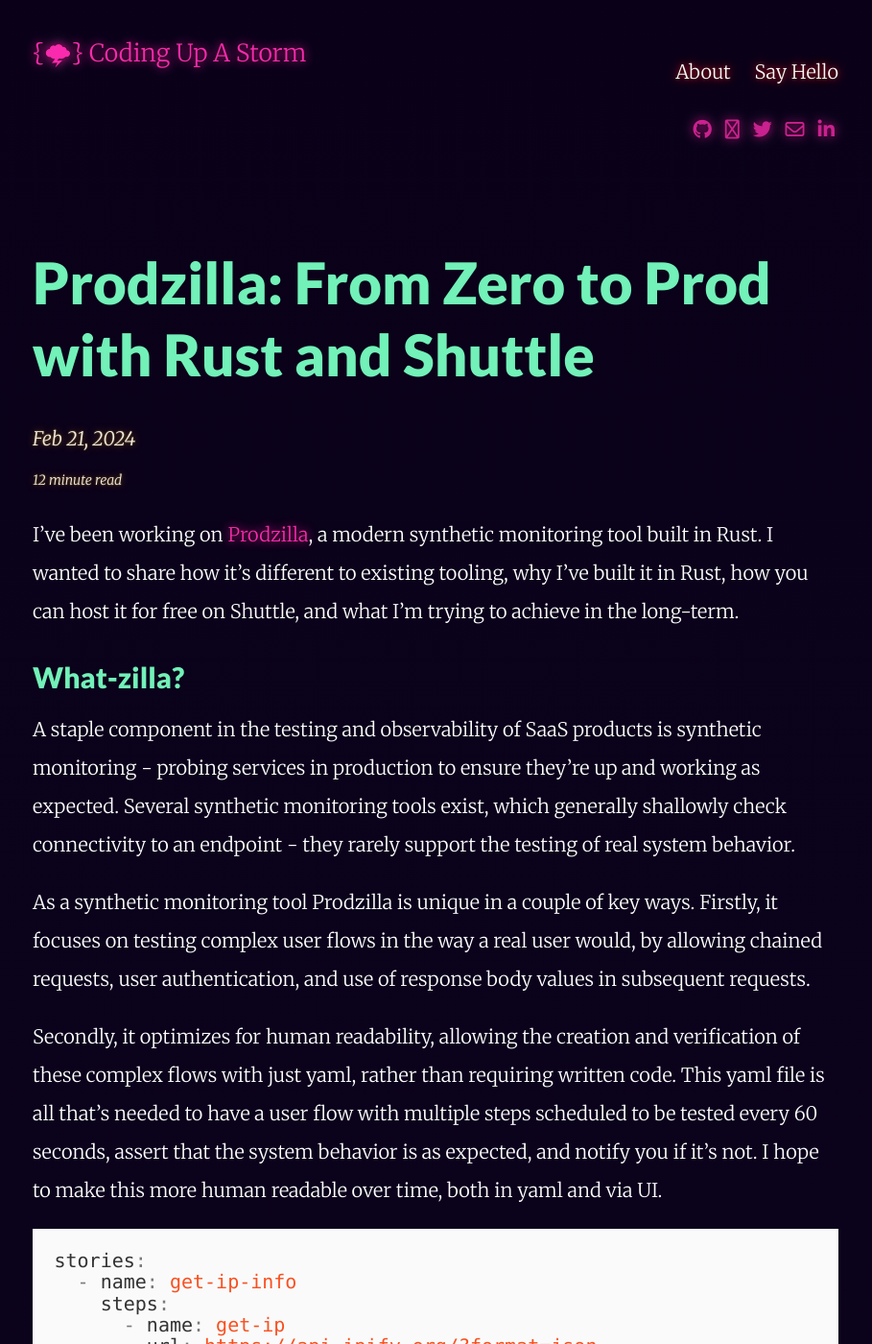
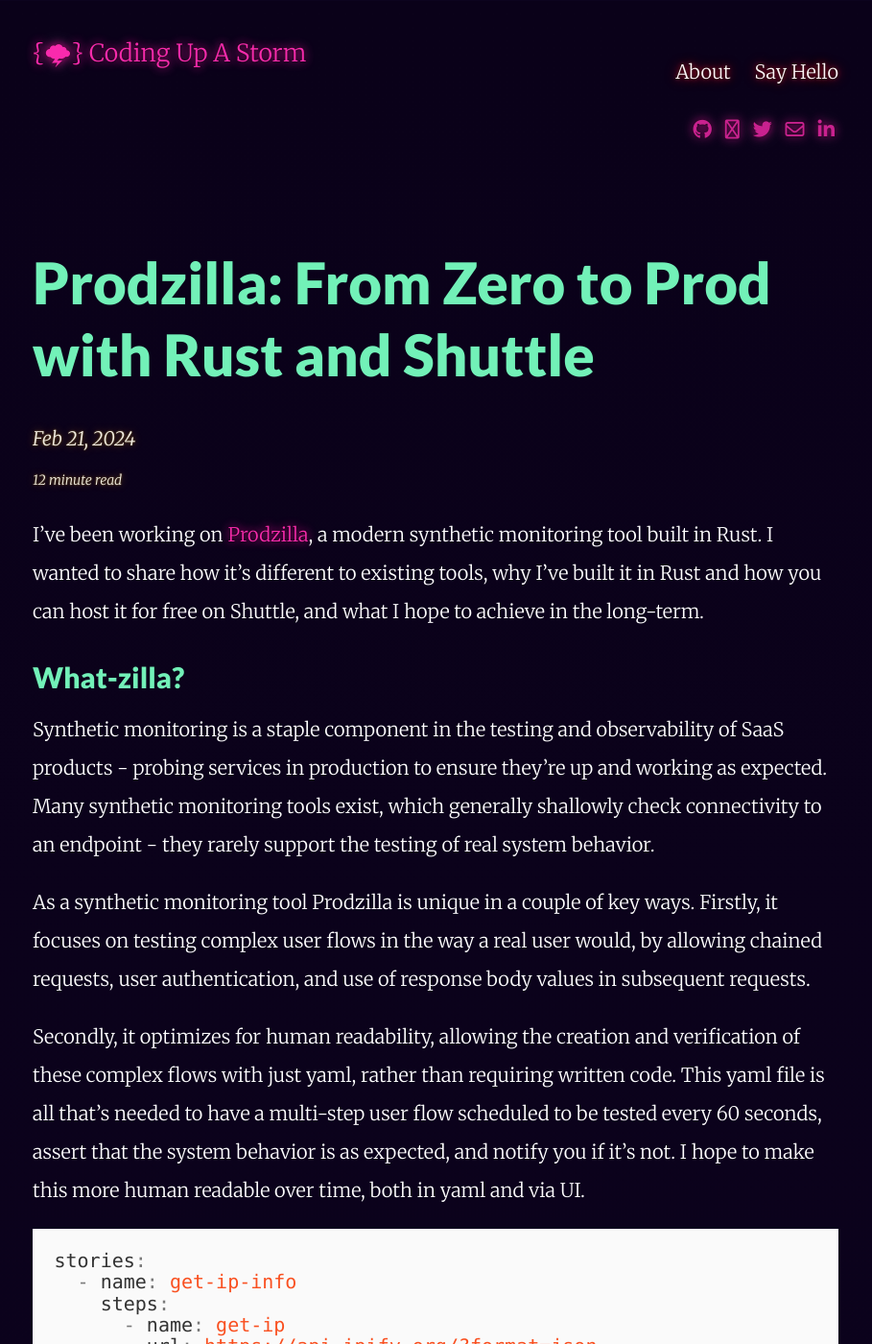
Before and after one commit to codingupastorm/codingupastorm.github.io, a Jekyll site: the page built from _posts/2024-02-21-prodzilla-zero-to-prod-with-shuttle.md, in a window 1280 px wide and 1400 px high. Shown: the whole window at 96% size, without its empty margins (186-1095 px from the left). Built offline with Jekyll 4.4.1, drawn with Linux system fonts in a browser that asks for light colours; nearby versions of some CDN libraries.

Commit message:
no message

````diff
--- a/_posts/2024-02-21-prodzilla-zero-to-prod-with-shuttle.md
+++ b/_posts/2024-02-21-prodzilla-zero-to-prod-with-shuttle.md
@@ -6,15 +6,15 @@
 categories:
 ---
 
-I’ve been working on [Prodzilla](https://github.com/prodzilla/prodzilla), a modern synthetic monitoring tool built in Rust. I wanted to share how it's different to existing tooling, why I’ve built it in Rust, how you can host it for free on Shuttle, and what I'm trying to achieve in the long-term.
+I’ve been working on [Prodzilla](https://github.com/prodzilla/prodzilla), a modern synthetic monitoring tool built in Rust. I wanted to share how it's different to existing tools, why I’ve built it in Rust and how you can host it for free on Shuttle, and what I hope to achieve in the long-term.
 
 ## What-zilla?
 
-A staple component in the testing and observability of SaaS products is synthetic monitoring - probing services in production to ensure they’re up and working as expected. Several synthetic monitoring tools exist, which generally shallowly check connectivity to an endpoint - they rarely support the testing of real system behavior.
+Synthetic monitoring is a staple component in the testing and observability of SaaS products - probing services in production to ensure they’re up and working as expected. Many synthetic monitoring tools exist, which generally shallowly check connectivity to an endpoint - they rarely support the testing of real system behavior.
 
 As a synthetic monitoring tool Prodzilla is unique in a couple of key ways. Firstly, it focuses on testing complex user flows in the way a real user would, by allowing chained requests, user authentication, and use of response body values in subsequent requests.
 
-Secondly, it optimizes for human readability, allowing the creation and verification of these complex flows with just yaml, rather than requiring written code. This yaml file is all that’s needed to have a user flow with multiple steps scheduled to be tested every 60 seconds, assert that the system behavior is as expected, and notify you if it’s not. I hope to make this more human readable over time, both in yaml and via UI.
+Secondly, it optimizes for human readability, allowing the creation and verification of these complex flows with just yaml, rather than requiring written code. This yaml file is all that’s needed to have a multi-step user flow scheduled to be tested every 60 seconds, assert that the system behavior is as expected, and notify you if it’s not. I hope to make this more human readable over time, both in yaml and via UI.
 
 ```yaml
 stories:
@@ -49,7 +49,7 @@
 
 The primary reason for choosing Rust was that I wanted to be proud of Prodzilla performance-wise. A synthetic checker is a nice, compartmentalized project, it shouldn’t need significant overhead. It should be able to run on virtually anything, and it should be cheap. Rust is of course known for its low-memory and high-speed. What really won me over is this oft-cited table from a [2017 paper](https://greenlab.di.uminho.pt/wp-content/uploads/2017/10/sleFinal.pdf) that describes the relative energy efficiency of programming languages, as measured by a function of execution time and memory consumption:
 
-![A table listing Rust as the most energy-efficient programming languae](/images/language-table.png)
+![A table listing Rust as the most energy-efficient programming languae](/images/language-table.png){:style="display:block; margin-left:auto; margin-right:auto"}
 
 Despite such strength in performance, Rust behaves like a high level language for general http client / server functionality. In some ways it feels like getting a performance boost “for free”.
 
````
